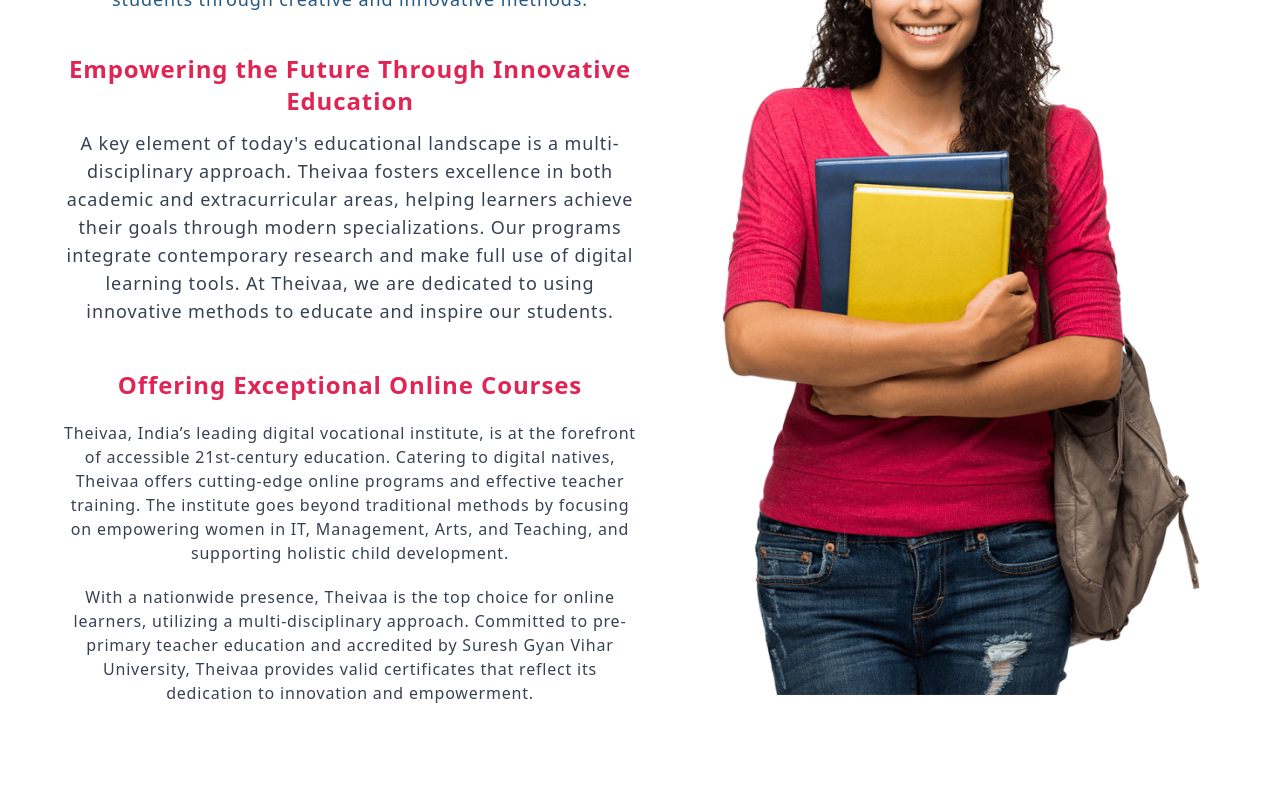
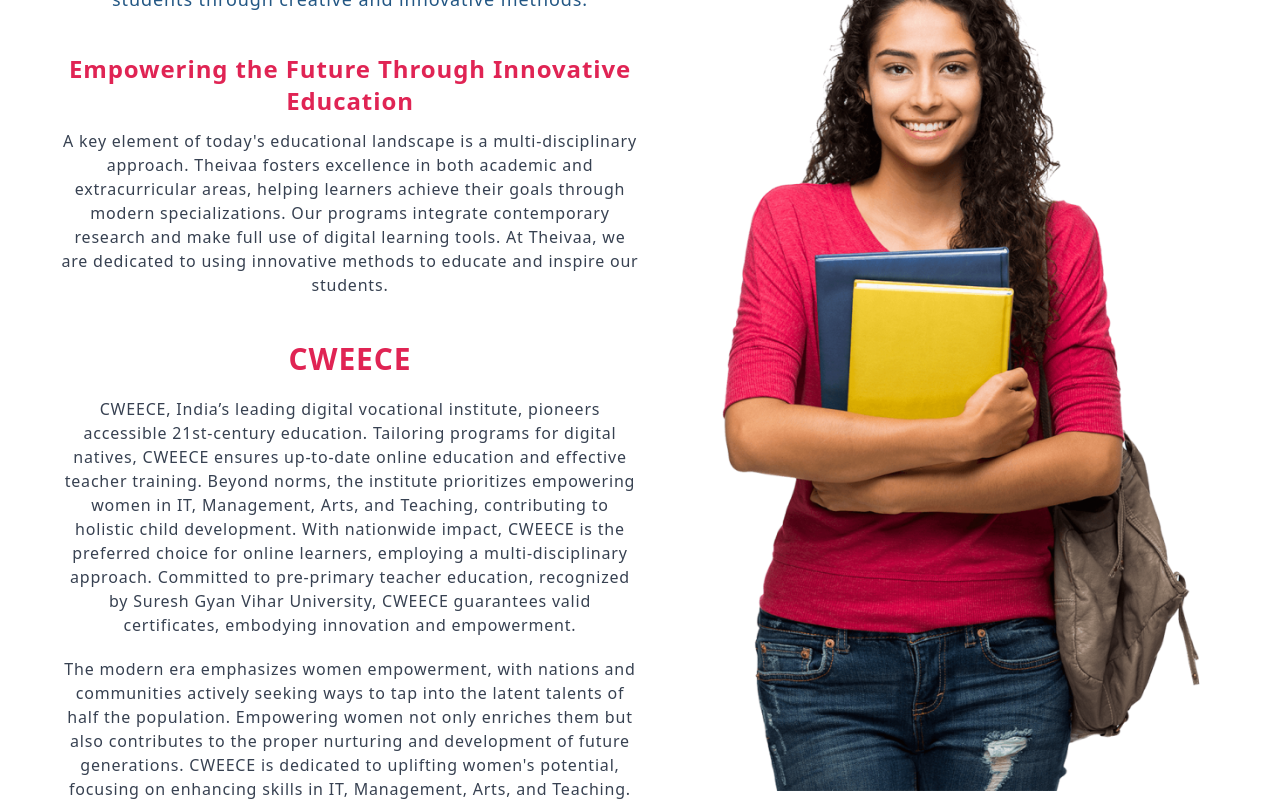
Before and after one commit to saravanasds/Theivaa, a React (Vite) app: page /CWEECE in a window 1280 px wide. Shown: the part 920-1721 px from the top of the page. Built offline with nearby package versions, Linux system fonts and the light colour scheme.

Commit message:
corrections

```diff
--- a/src/Pages/Home.jsx
+++ b/src/Pages/Home.jsx
@@ -73,19 +73,19 @@
 
   const Team = [
     {
-      // icon: <IoIosPeople className="text-[2rem]" />,
+
       heading: "Awesome Team",
       description:
         "Benefit from a dedicated team offering expert guidance and personalized support to enhance your learning experience.",
     },
     {
-      // icon: <IoMdChatbubbles className="text-[2rem]" />,
+
       heading: "Excellent Support",
       description:
         "If you face any trouble, you can always let our dedicated support team help you. They are ready for you 24/7.",
     },
     {
-      // icon: <FaBoltLightning className="text-[2rem]" />,
+
       heading: "Faster Performance",
       description:
         "Achieve your educational goals faster with our efficient processes and rapid support to boost performance and productivity.",
--- a/src/Pages/ServiceComponents/Tabs/CWEECE.jsx
+++ b/src/Pages/ServiceComponents/Tabs/CWEECE.jsx
@@ -84,9 +84,12 @@
       </h2>
 
       <div className="flex lg:flex-row flex-col justify-center items-center p-5">
-        <h2 className=" lg:pl-10 pl-5 lg:w-full lg:text-lg text-sm text-medium  text-primary tracking-wider mb-5 text-center lg:py-10 "data-aos="fade-up"
+        <h2
+          className=" lg:pl-10 pl-5 lg:w-full lg:text-lg text-sm text-medium  text-primary tracking-wider mb-5 text-center lg:py-10 "
+          data-aos="fade-up"
           data-aos-duration="800"
-        data-aos-delay="200">
+          data-aos-delay="200"
+        >
           The core of today's educational framework is its multi-disciplinary
           approach, which allows students to excel in both academic and
           non-academic domains. By offering diverse specializations, modern
@@ -98,9 +101,12 @@
           <h2 className="lg:text-2xl  text-lg text-darkred text-center font-semibold pt-10 mb-3 ">
             Empowering the Future Through Innovative Education
           </h2>
-          <p className="lg:text-lg text-sm text-gray-700 tracking-wider mb-3"data-aos="fade-up"
+          <p
+            className="lg:text-base text-sm text-gray-700 tracking-wider mb-3 leading-relaxed"
+            data-aos="fade-up"
             data-aos-duration="800"
-        data-aos-delay="200">
+            data-aos-delay="200"
+          >
             A key element of today's educational landscape is a
             multi-disciplinary approach. Theivaa fosters excellence in both
             academic and extracurricular areas, helping learners achieve their
@@ -109,51 +115,83 @@
             At Theivaa, we are dedicated to using innovative methods to educate
             and inspire our students.
           </p>
-          <h2 className="lg:text-2xl  text-lg text-darkred text-center font-semibold pt-8 mb-5"data-aos="fade-up"
+          <h2
+            className="lg:text-3xl  text-lg text-darkred text-center font-bold pt-8 mb-5"
+            data-aos="fade-up"
             data-aos-duration="800"
-        data-aos-delay="200">
-            Offering Exceptional Online Courses
-          </h2 >
-          <p className="lg:text-base text-sm text-gray-700 tracking-wider mb-5"data-aos="fade-up"
+            data-aos-delay="200"
+          >
+            CWEECE
+          </h2>
+          <p
+            className="lg:text-base text-sm text-gray-700 tracking-wider mb-5 leading-relaxed"
+            data-aos="fade-up"
             data-aos-duration="800"
-        data-aos-delay="200">
-            Theivaa, India’s leading digital vocational institute, is at the
-            forefront of accessible 21st-century education. Catering to digital
-            natives, Theivaa offers cutting-edge online programs and effective
-            teacher training. The institute goes beyond traditional methods by
-            focusing on empowering women in IT, Management, Arts, and Teaching,
-            and supporting holistic child development.
+            data-aos-delay="200"
+          >
+            CWEECE, India’s leading digital vocational institute, pioneers
+            accessible 21st-century education. Tailoring programs for digital
+            natives, CWEECE ensures up-to-date online education and effective
+            teacher training. Beyond norms, the institute prioritizes empowering
+            women in IT, Management, Arts, and Teaching, contributing to
+            holistic child development. With nationwide impact, CWEECE is the
+            preferred choice for online learners, employing a multi-disciplinary
+            approach. Committed to pre-primary teacher education, recognized by
+            Suresh Gyan Vihar University, CWEECE guarantees valid certificates,
+            embodying innovation and empowerment.
           </p>
-          <p className="lg:text-base text-sm text-gray-700 tracking-wider mb-3"data-aos="fade-up"
+          <p
+            className="lg:text-base text-sm text-gray-700 tracking-wider mb-3 leading-relaxed"
+            data-aos="fade-up"
             data-aos-duration="800"
-        data-aos-delay="200">
-            With a nationwide presence, Theivaa is the top choice for online
-            learners, utilizing a multi-disciplinary approach. Committed to
-            pre-primary teacher education and accredited by Suresh Gyan Vihar
-            University, Theivaa provides valid certificates that reflect its
-            dedication to innovation and empowerment.
+            data-aos-delay="200"
+          >
+            The modern era emphasizes women empowerment, with nations and
+            communities actively seeking ways to tap into the latent talents of
+            half the population. Empowering women not only enriches them but
+            also contributes to the proper nurturing and development of future
+            generations. CWEECE is dedicated to uplifting women's potential,
+            focusing on enhancing skills in IT, Management, Arts, and Teaching.
+            The present-day world witnessed drastic changes in teacher
+            education. Most modern technologies and digital revolution made it
+            very effective than before. CWEECE's teacher training programs
+            ensure innovations and technological advancements.
           </p>
         </h2>
-        <img src={cw} alt="" className="lg:w-1/2 h-auto object-cover" data-aos="fade-left"
+        <img
+          src={cw}
+          alt=""
+          className="lg:w-1/2 h-auto object-cover"
+          data-aos="fade-left"
           data-aos-duration="800"
-        data-aos-delay="200"/>
+          data-aos-delay="200"
+        />
       </div>
       <div className=" bg-gradient-to-r  py-5">
         <div className="flex lg:flex-row flex-col justify-center items-center">
           <div className="lg:w-full">
-            <h2 className="lg:text-3xl text-xl font-semibold  text-darkred tracking-wider mb-5 text-center uppercase"data-aos="fade-up"
+            <h2
+              className="lg:text-3xl text-xl font-semibold  text-darkred tracking-wider mb-5 text-center uppercase"
+              data-aos="fade-up"
               data-aos-duration="800"
-        data-aos-delay="200">
+              data-aos-delay="200"
+            >
               Providing Courses
             </h2>
-            <div className=" grid lg:grid-cols-4 md:grid-cols-3 grid-cols-2 lg:gap-5 gap-3 justify-center items-center lg:py-5 lg:px-8 px-4"data-aos="fade-up"
+            <div
+              className=" grid lg:grid-cols-4 md:grid-cols-3 grid-cols-2 lg:gap-5 gap-3 justify-center items-center lg:py-5 lg:px-8 px-4"
+              data-aos="fade-up"
               data-aos-duration="800"
-        data-aos-delay="200">
+              data-aos-delay="200"
+            >
               {cweece.map((c, index) => (
                 <div className=" flex flex-col justify-center items-center uppercase ">
-                  <div className="font-semibold   bg-white  text-primary transform transition-all tracking-wider mb-3 lg:py-2 lg:px-5 rounded-lg w-[90%] shadow-md hover:shadow-red border-red border-[1px]"data-aos="fade-up"
+                  <div
+                    className="font-semibold   bg-white  text-primary transform transition-all tracking-wider mb-3 lg:py-2 lg:px-5 rounded-lg w-[90%] shadow-md hover:shadow-red border-red border-[1px]"
+                    data-aos="fade-up"
                     data-aos-duration="800"
-        data-aos-delay="200">
+                    data-aos-delay="200"
+                  >
                     <h2 className="lg:text-lg text-sm px-3 py-2 text-center">
                       {c.title}
                     </h2>
@@ -161,9 +199,12 @@
                 </div>
               ))}
             </div>
-            <div className="flex justify-center items-center lg:py-10 py-5"data-aos="fade-up"
+            <div
+              className="flex justify-center items-center lg:py-10 py-5"
+              data-aos="fade-up"
               data-aos-duration="800"
-        data-aos-delay="200">
+              data-aos-delay="200"
+            >
               <button className=" lg:px-24 lg:py-3 px-4 py-2 bg-primary hover:bg-red transform transition-all text-white lg:text-lg text-sm font-semibold tracking-wider rounded-lg">
                 <a href="https://cweece.com/" className="flex gap-3">
                   View More
@@ -172,9 +213,12 @@
             </div>
           </div>
         </div>
-        <div className="flex justify-center items-center lg:py-5 pb-5"data-aos="fade-up"
+        <div
+          className="flex justify-center items-center lg:py-5 pb-5"
+          data-aos="fade-up"
           data-aos-duration="800"
-        data-aos-delay="200">
+          data-aos-delay="200"
+        >
           <button className="lg:px-6 lg:py-2 px-3 py-1 bg-primary hover:bg-red  text-white lg:text-base text-sm font-semibold tracking-wider rounded-lg">
             <a href="/services" className="flex gap-3">
               <FaArrowLeft className="mt-1" />
--- a/src/Pages/ServiceComponents/Tabs/Consultancy.jsx
+++ b/src/Pages/ServiceComponents/Tabs/Consultancy.jsx
@@ -7,15 +7,19 @@
   const Consultancy = [
     {
       title: "Career Counseling:",
-      content: ` Explore career options and develop personalized plans that align with your skills and interests..`,
+      content: ` We provide comprehensive guidance to help students make informed decisions about their
+educational and career paths. Explore career options and develop personalized plans that align
+with your skills and interests.`,
     },
     {
       title: "University & Course Selection:",
-      content: ` Receive expert advice on choosing the right university and course that fits your academic and career goals.`,
+      content: `  Receive expert advice on choosing the right university and
+course that fits your academic and career goals.`,
     },
     {
       title: "Application Assistance:",
-      content: `Get help with preparing and submitting successful applications, including personal statements and interviews.`,
+      content: `Get help with preparing and submitting successful applications,
+including personal statements and interviews`,
     },
   ];
   const Consultancy2 = [
--- a/src/index.css
+++ b/src/index.css
@@ -13,13 +13,11 @@
     to { width: 100%; }
   }
 
-  /* @keyframes blink {
-    50% { border-color: transparent; }
-  } */
+
 
   .typing-effect {
     overflow: hidden;
-    /* border-right: 4px solid #fff;  */
+
     white-space: nowrap;
     animation: typing 2s steps(40, end);
   }
--- a/tailwind.config.js
+++ b/tailwind.config.js
@@ -17,13 +17,10 @@
 
       darkred:"#E02454"
 
-      // primary: '#004445',
 
-      // secondary: '#f8b400',
 
     },
   },
   },
   plugins: [],
 }
-//#00bbf0
```
Also changed, not shown: src/App.jsx (+21 -24 lines), src/Pages/ServiceComponents/Tabs/AISEC.jsx (+91 -35 lines), src/Pages/ServiceComponents/Tabs/DMIT.jsx (+14 -9 lines), src/Pages/ServiceComponents/Tabs/IGEN.jsx (+44 -23 lines), src/Pages/ServiceComponents/Tabs/JEENEET.jsx (+30 -12 lines), src/Pages/ServiceComponents/Tabs/TiaDetails/Mock.jsx (+7 -3 lines), src/Pages/ServiceComponents/Tabs/TiaDetails/TestHub.jsx (+6 -7 lines), src/assets/HomeImages/aisectimg.jpg (added), 1 other file (tests, documents, lock files or other folders). Lines whose indentation alone changed are shown as unchanged.
